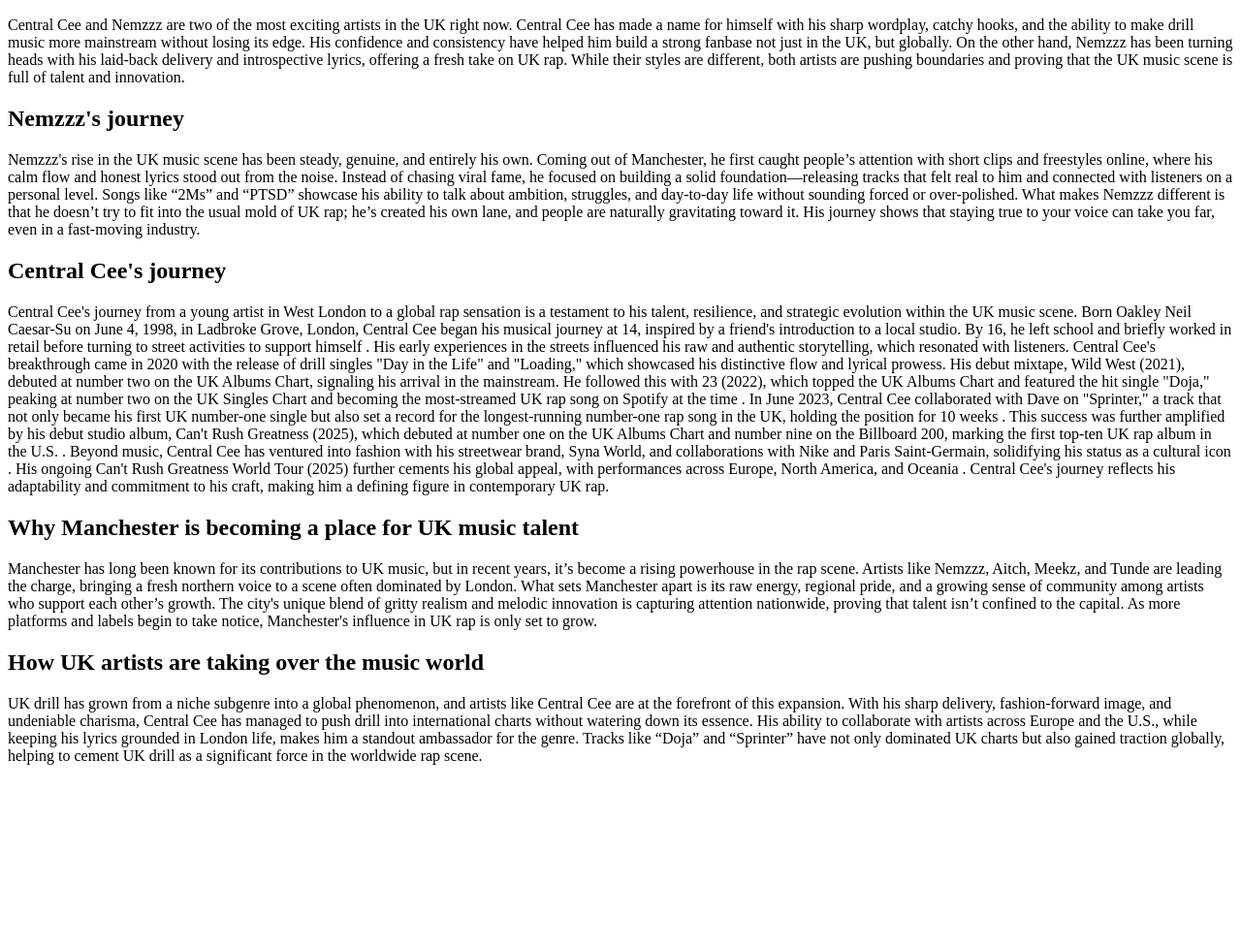
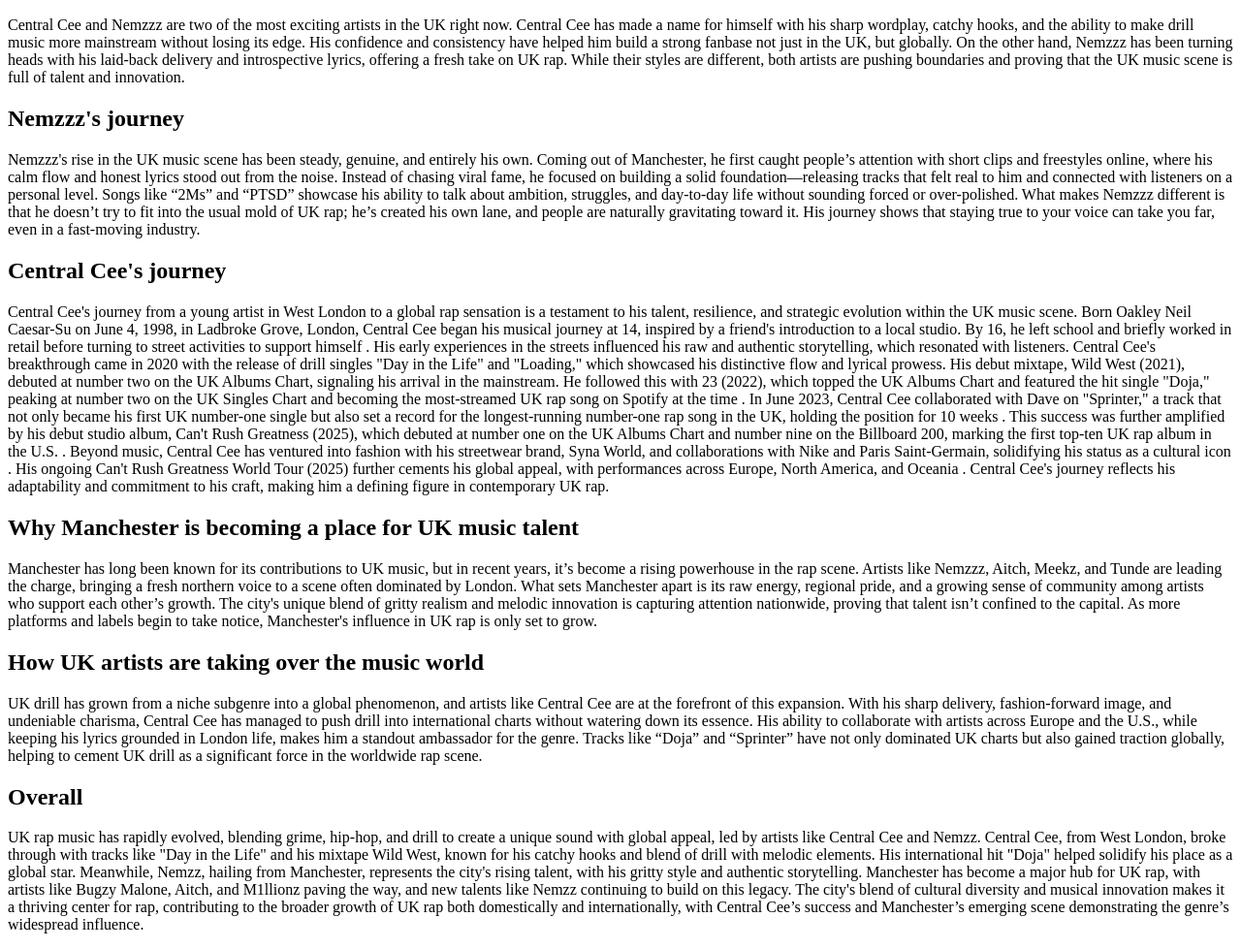
Before and after one commit to ponleu3m/British-Music, a plain HTML site: page index.html in a window 1280 px wide. Shown: the part 96-1075 px from the top of the page at 97% size. Before the commit the page ends 901 px from the top, so only its background shows below. Drawn offline with Linux system fonts and the light colour scheme.

Commit message:
Update index.html

```diff
--- a/index.html
+++ b/index.html
@@ -19,3 +19,10 @@ Central Cee's journey reflects his adaptability and commitment to his craft, mak
 <p>Manchester has long been known for its contributions to UK music, but in recent years, it’s become a rising powerhouse in the rap scene. Artists like Nemzzz, Aitch, Meekz, and Tunde are leading the charge, bringing a fresh northern voice to a scene often dominated by London. What sets Manchester apart is its raw energy, regional pride, and a growing sense of community among artists who support each other’s growth. The city's unique blend of gritty realism and melodic innovation is capturing attention nationwide, proving that talent isn’t confined to the capital. As more platforms and labels begin to take notice, Manchester's influence in UK rap is only set to grow.</p>
 <h2>How UK artists are taking over the music world</h2>
 <p>UK drill has grown from a niche subgenre into a global phenomenon, and artists like Central Cee are at the forefront of this expansion. With his sharp delivery, fashion-forward image, and undeniable charisma, Central Cee has managed to push drill into international charts without watering down its essence. His ability to collaborate with artists across Europe and the U.S., while keeping his lyrics grounded in London life, makes him a standout ambassador for the genre. Tracks like “Doja” and “Sprinter” have not only dominated UK charts but also gained traction globally, helping to cement UK drill as a significant force in the worldwide rap scene.</p>
+<h2>Overall</h2>
+<p>UK rap music has rapidly evolved, blending grime, hip-hop, and drill to create a unique sound with global appeal, led by artists like Central Cee and Nemzz. Central Cee, from West London, broke through with tracks like "Day in the Life" and his mixtape Wild West, known for his catchy hooks and blend of drill with melodic elements. His international hit "Doja" helped solidify his place as a global star. Meanwhile, Nemzz, hailing from Manchester, represents the city's rising talent, with his gritty style and authentic storytelling. Manchester has become a major hub for UK rap, with artists like Bugzy Malone, Aitch, and M1llionz paving the way, and new talents like Nemzz continuing to build on this legacy. The city's blend of cultural diversity and musical innovation makes it a thriving center for rap, contributing to the broader growth of UK rap both domestically and internationally, with Central Cee’s success and Manchester’s emerging scene demonstrating the genre’s widespread influence.
+
+
+
+
+</p>
```
